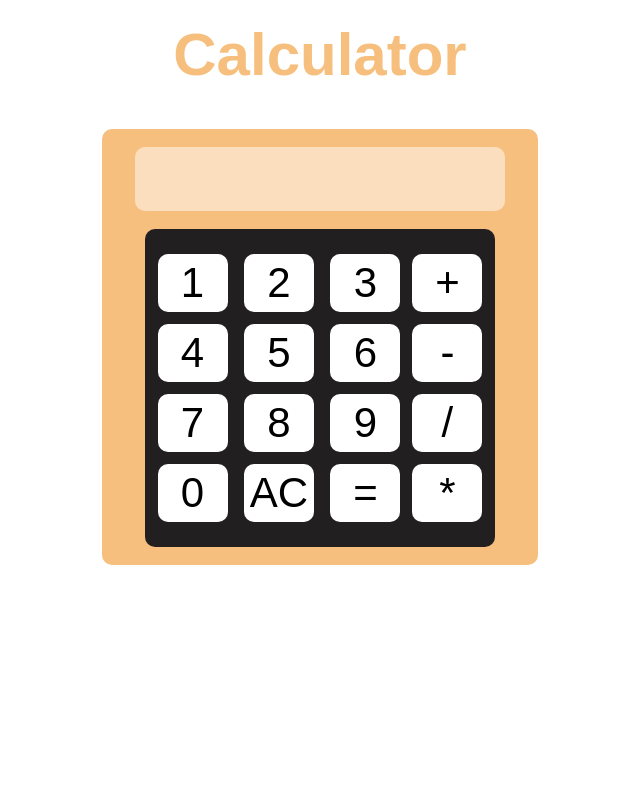
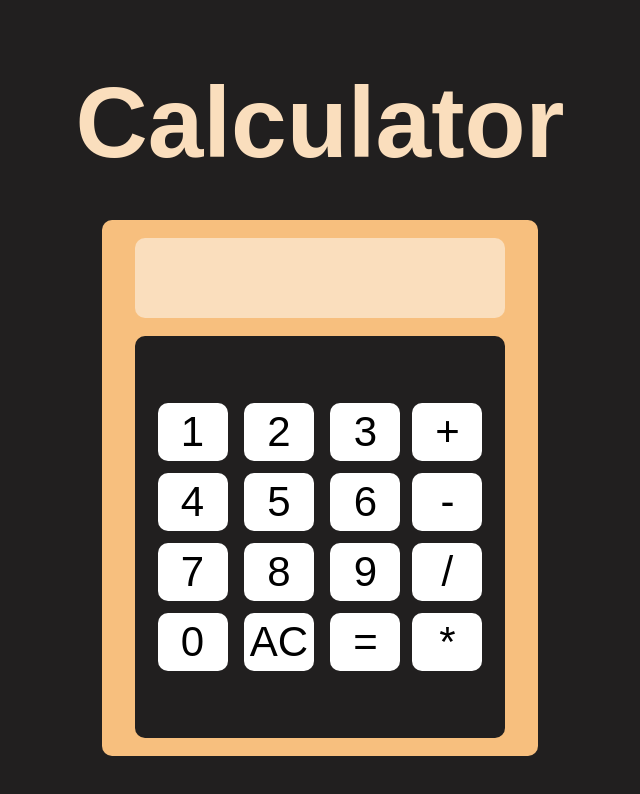
Before and after one commit to durgeshbg/calculator, a plain HTML site: page index.html in a window 1280 px wide. Shown: the whole page, without its empty margins (320-960 px from the left). Drawn offline with Linux system fonts and the light colour scheme.

Commit message:
add styles to background and calculator

```diff
--- a/style.css
+++ b/style.css
@@ -15,13 +15,16 @@ body {
 	display: flex;
 	flex-direction: column;
 	align-items: center;
+	justify-content: center;
 	gap: 20px;
+	height: 100dvh;
+	background-color: var(--black-light);
 }
 
 .h1 {
-	font-size: 60px;
+	font-size: 100px;
 	font-weight: bold;
-	color: var(--sand);
+	color: var(--light-sand);
 	padding: 20px;
 }
 
@@ -31,7 +34,7 @@ body {
 	align-items: center;
 	background-color: var(--sand);
 	width: 400px;
-	height: 400px;
+	height: 500px;
 	border-radius: 10px;
 	padding: 18px;
 	gap: 18px;
@@ -54,7 +57,7 @@ body {
 	display: flex;
 	align-items: center;
 	justify-content: center;
-	width: 350px;
+	width: 370px;
 	height: 500px;
 	background-color: var(--black-light);
 	border-radius: 10px;
```
